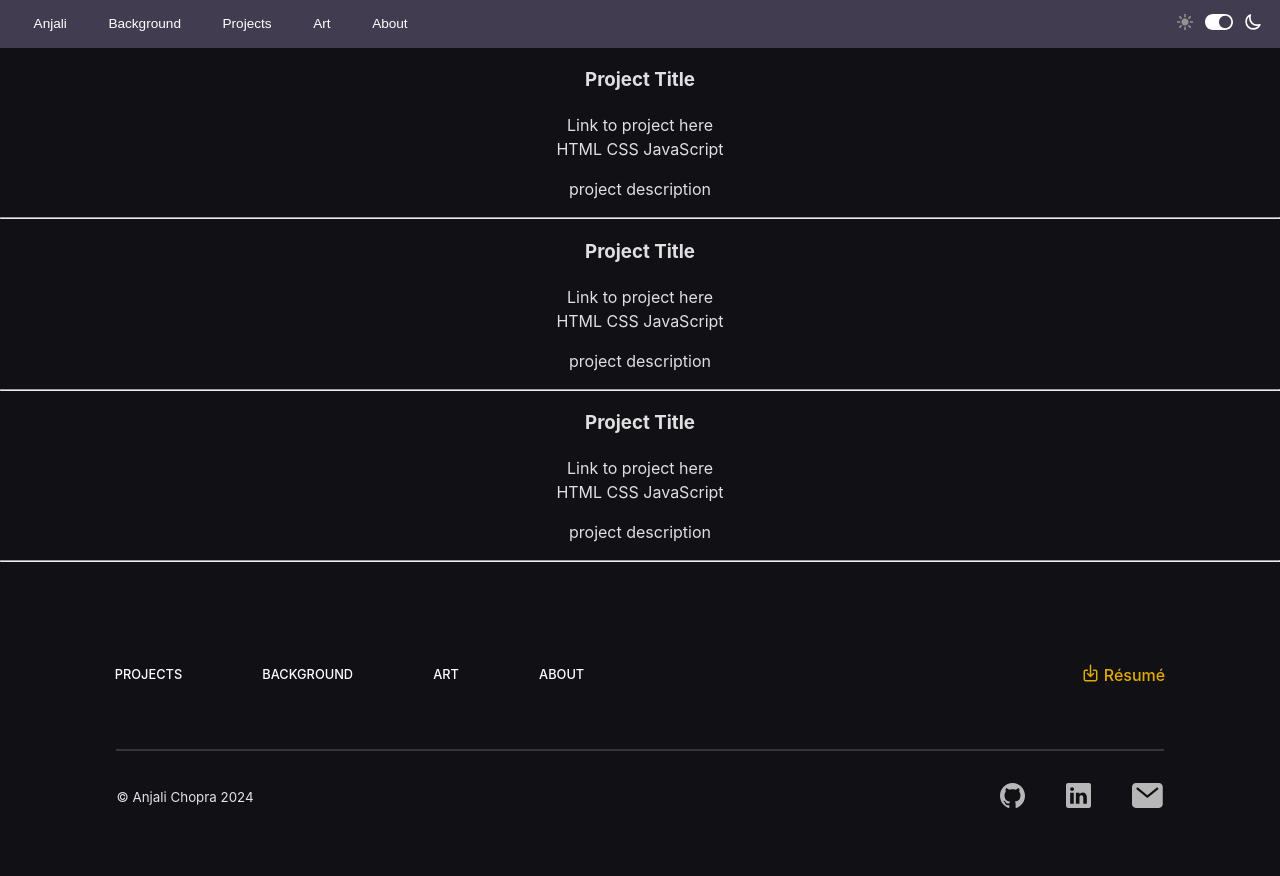
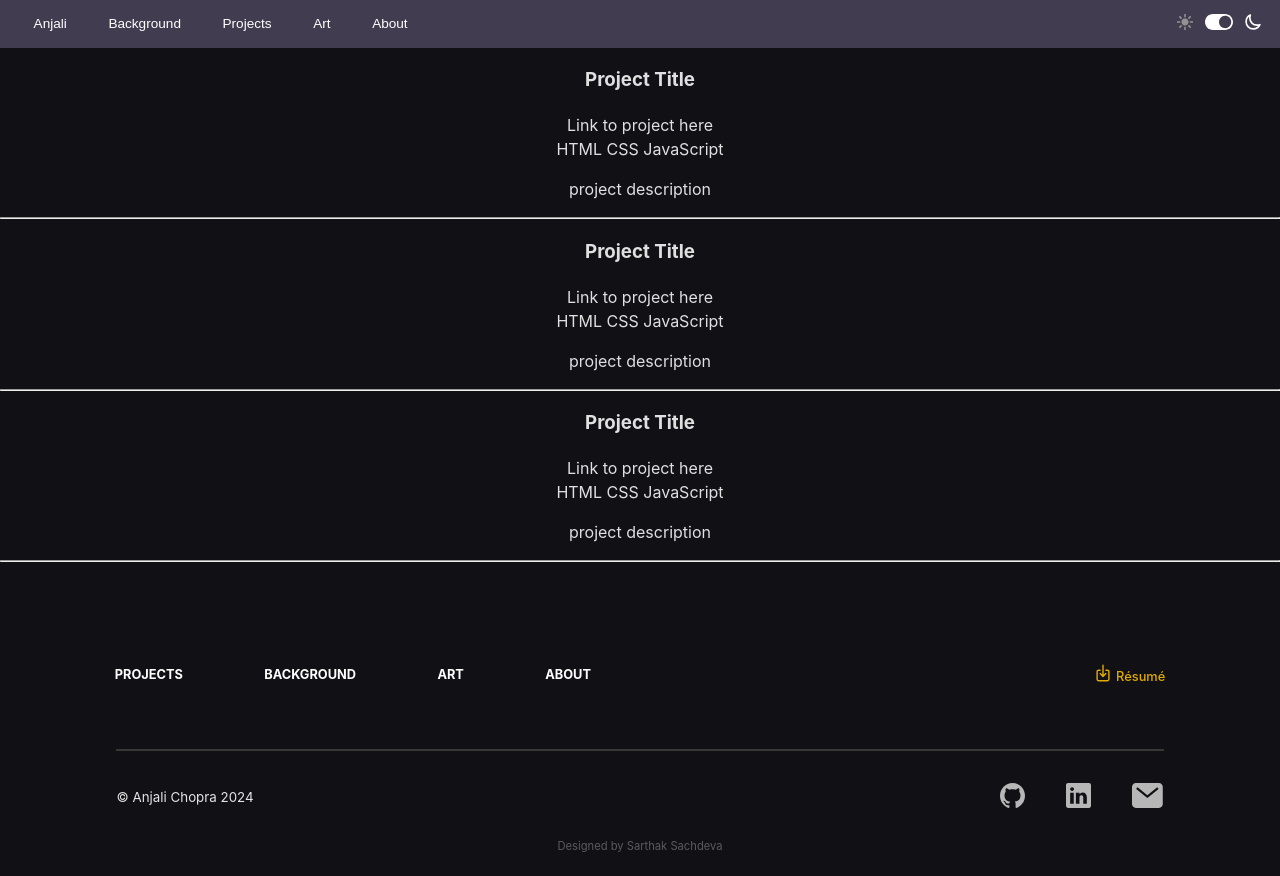
Before and after one commit to chopraanjali/chopraanjali.github.io, a React (Vite) app: page /projects in a window 1280 px wide. Built offline with nearby package versions, Linux system fonts and the light colour scheme.

Commit message:
updated footer

```diff
--- a/src/components/Layout/Footer.jsx
+++ b/src/components/Layout/Footer.jsx
@@ -51,6 +51,7 @@ export default function Footer() {
           </a>
         </div>
       </div>
+      <div className="footer-designer-credit">Designed by Sarthak Sachdeva</div>
     </div>
   );
 }
--- a/src/styles/footer.scss
+++ b/src/styles/footer.scss
@@ -1,6 +1,7 @@
 .footer {
     height: 37%;
     padding: 3% 3%;
+    padding-bottom: 1.5%;
     background-color: $footer-background-color-dark;
 }
 
@@ -19,6 +20,7 @@
     a {
         color: #fff;
         padding: 0% 35% 0% 0%;
+        font-weight: $bold;
     }
 
     font-size: 0.8rem;
@@ -31,7 +33,7 @@
     flex-direction: row;
     justify-content: flex-end;
     padding-right: 1.5%;
-
+    font-size: 0.8rem;
    img {
     height: 18px;
     transform: translateY(1px);
@@ -75,3 +77,9 @@
         padding-right: 0%
     }
 }
+
+.footer-designer-credit{
+    font-weight: $regular;
+    font-size: 0.7rem;
+    color: #5b5b5b;
+}
```
